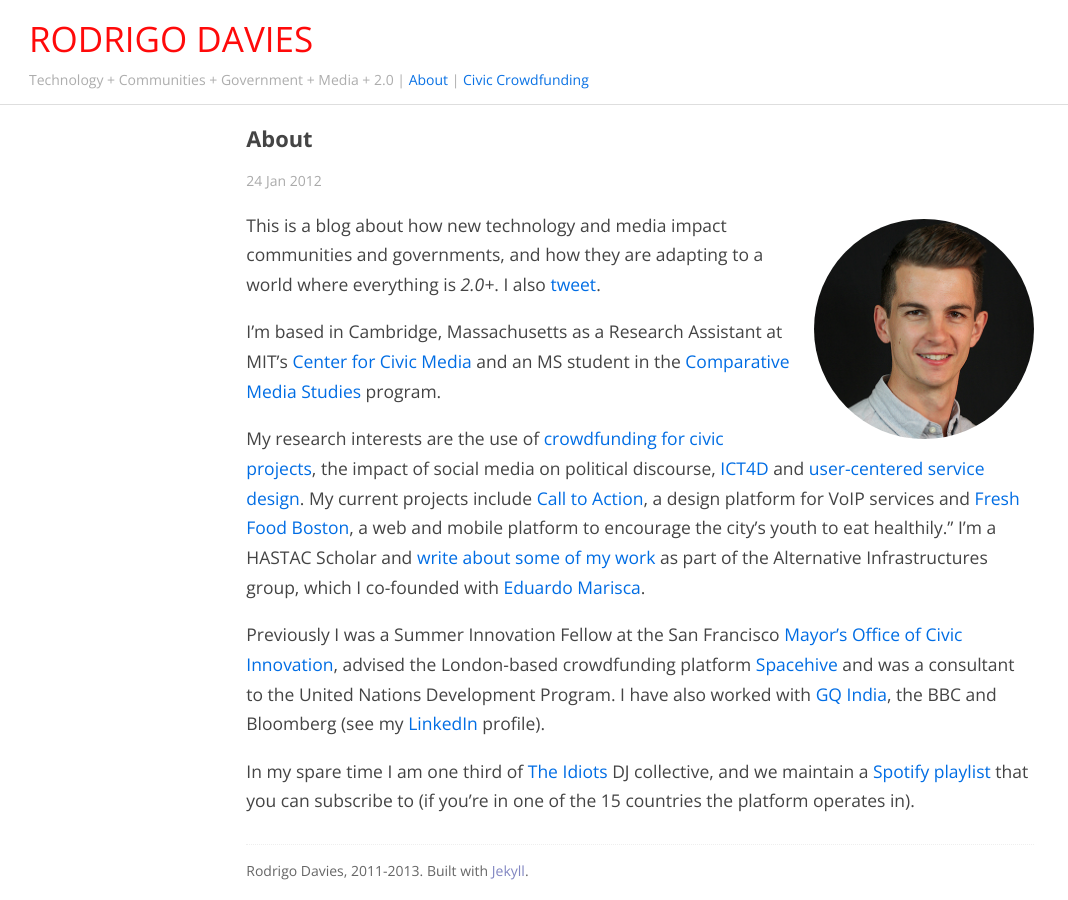
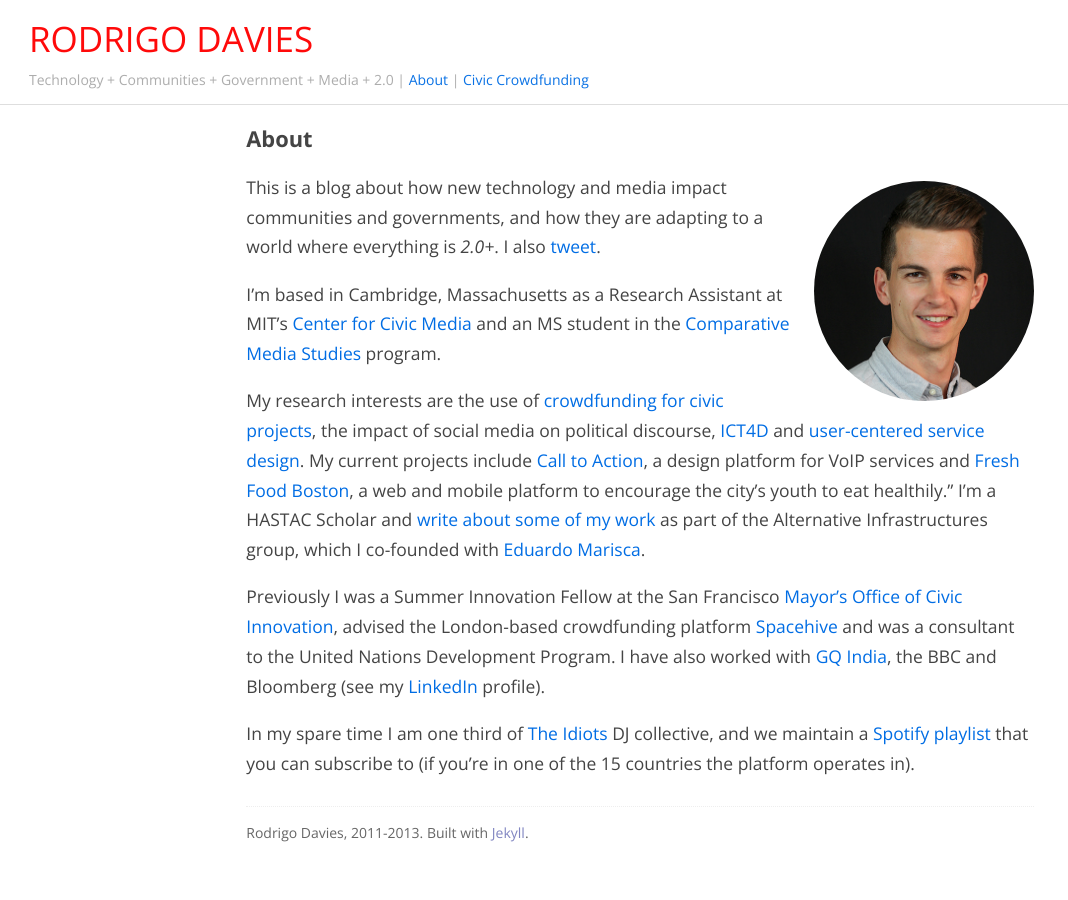
Before and after one commit to rodrigodavies/blog, a Jekyll site: the page built from about/index.markdown, in a window 1280 px wide and 900 px high. Shown: the whole window, without its empty margins (0-1068 px from the left). Built offline with Jekyll 4.4.1, drawn with Linux system fonts in a browser that asks for light colours; nearby versions of some CDN libraries; Markdown is read by kramdown in place of the engine named in the settings.

Commit message:
Adds page layouts

```diff
--- /dev/null
+++ b/_layouts/page.html
@@ -0,0 +1,24 @@
+---
+layout: default
+---
+<h2>{{ page.title }}</h2>
+
+<div class="post">
+	{{ content }}
+	</div>
+
+        <div class="footer">
+          <div id="page-navigation">
+            <div class="left">
+              {% if page.previous.url %}
+                      <a href="{{page.previous.url}}" title="Previous Post:
+      {{page.previous.title}}"> &laquo; Previous Post: {{page.previous.title}}</a>
+              {% endif %}
+              </div>
+
+            <div class="right">
+              {% if page.next.url %}
+                <a href="{{ site.baseurl }}{{page.next.url}}" title="{{ site.baseurl }}{{page.next.title}}">Next Post: {{page.next.title}} &raquo; </a>
+             {% endif %}
+            </div>
+          </div>
--- a/about/index.markdown
+++ b/about/index.markdown
@@ -1,8 +1,7 @@
 ---
 author: rodrigodavies
 comments: true
-date: 2012-01-24 05:51:34+00:00
-layout: post
+layout: page
 slug: about
 title: About
 wordpress_id: 323
--- a/civic-crowdfunding/index.markdown
+++ b/civic-crowdfunding/index.markdown
@@ -1,8 +1,7 @@
 ---
 author: rodrigodavies
 comments: false
-date: 2013-10-12 21:31:51+00:00
-layout: post
+layout: page
 slug: civic-crowdfunding
 title: Civic Crowdfunding Research Project
 wordpress_id: 814
```
